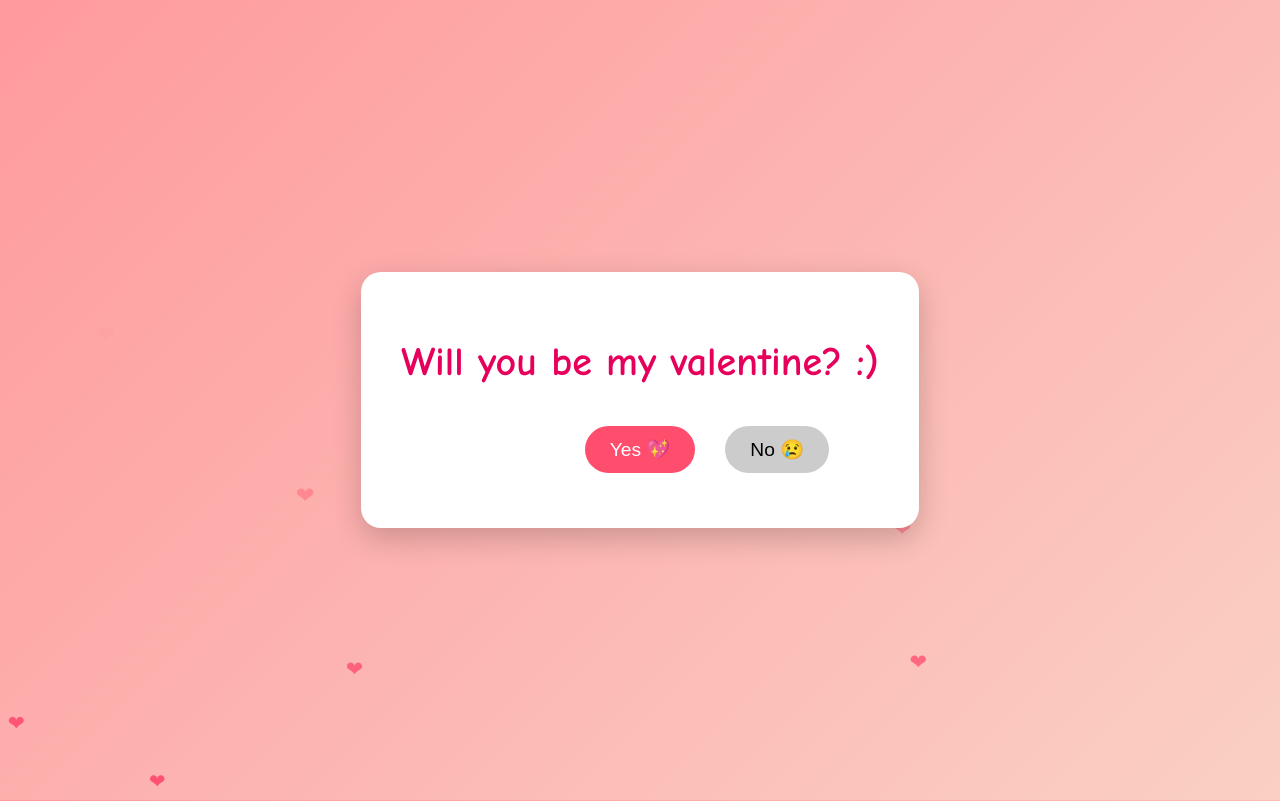
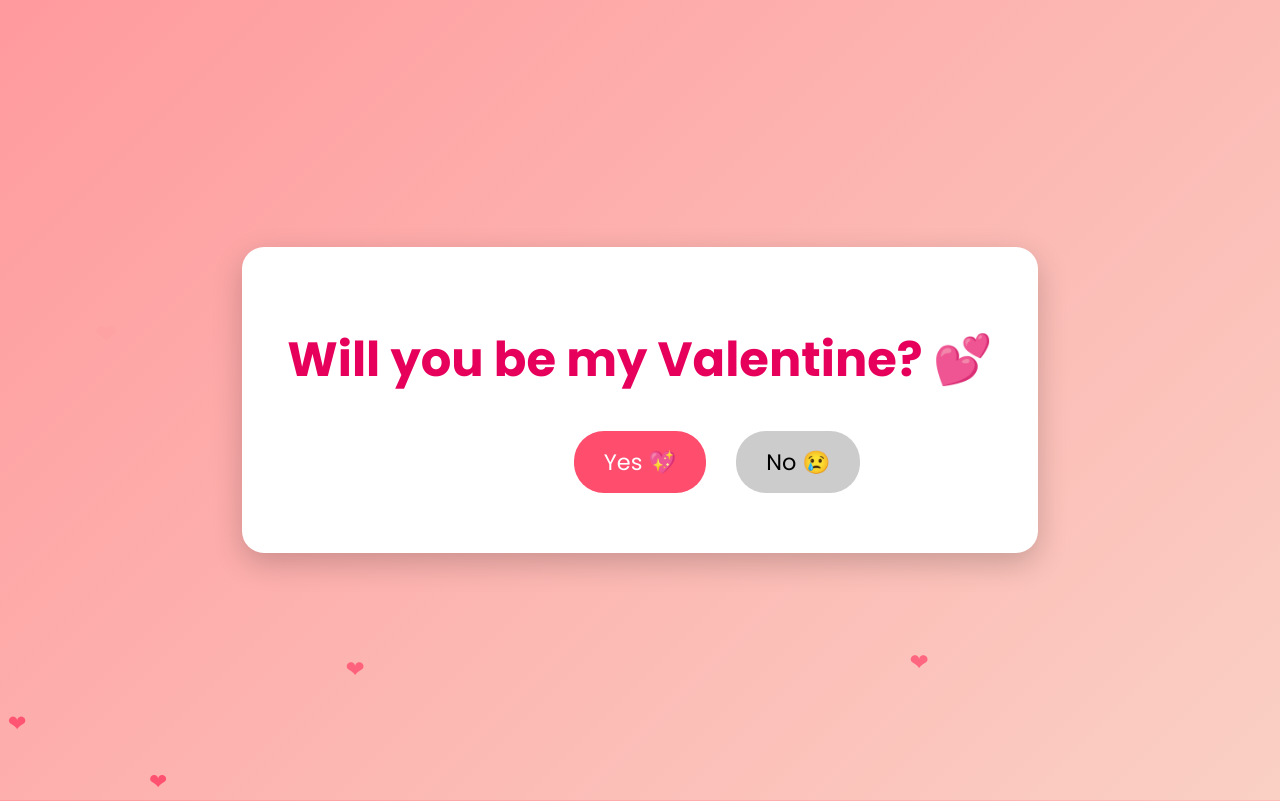
Before and after one commit to Hpathani/Valentine, a plain HTML site: page index.html in a window 1280 px wide. Shown: the top 801 px of the page. Drawn offline with Linux system fonts and the light colour scheme.

Commit message:
index.html

```diff
--- a/index.html
+++ b/index.html
@@ -3,6 +3,10 @@
 <head>
   <meta charset="UTF-8">
   <title>Be My Valentine 💘</title>
+
+  <!-- Google Font -->
+  <link href="https://fonts.googleapis.com/css2?family=Poppins:wght@400;600;700&display=swap" rel="stylesheet">
+
   <style>
     body {
       margin: 0;
@@ -11,15 +15,15 @@
       display: flex;
       justify-content: center;
       align-items: center;
-      font-family: 'Comic Sans MS', cursive;
+      font-family: 'Poppins', sans-serif;
       overflow: hidden;
     }
 
     .container {
       text-align: center;
       background: white;
-      padding: 40px;
-      border-radius: 20px;
+      padding: 45px;
+      border-radius: 22px;
       box-shadow: 0 10px 30px rgba(0,0,0,0.2);
       z-index: 2;
       position: relative;
@@ -27,17 +31,19 @@
 
     h1 {
       color: #e6005c;
-      font-size: 2.5rem;
+      font-size: 3rem;
+      margin-bottom: 20px;
     }
 
     button {
-      font-size: 1.2rem;
-      padding: 12px 25px;
+      font-size: 1.4rem;
+      padding: 14px 30px;
       margin: 15px;
       border: none;
       border-radius: 30px;
       cursor: pointer;
       transition: 0.3s;
+      font-family: 'Poppins', sans-serif;
     }
 
     #yesBtn {
@@ -57,7 +63,7 @@
     .heart {
       position: absolute;
       color: #ff4d6d;
-      font-size: 20px;
+      font-size: 22px;
       animation: float 6s linear infinite;
       opacity: 0.7;
     }
@@ -80,13 +86,23 @@
 <body>
 
   <div class="container">
-    <h1>Will you be my valentine? :)</h1>
+    <h1>Will you be my Valentine? 💕</h1>
     <button id="yesBtn" onclick="yesClicked()">Yes 💖</button>
     <button id="noBtn" onmouseover="moveNo()">No 😢</button>
   </div>
 
   <script>
+    let bgMusic;
+
     function yesClicked() {
+      // Play music after user interaction
+      if (!bgMusic) {
+        bgMusic = new Audio("https://cdn.pixabay.com/download/audio/2022/03/15/audio_6b6d8a4c92.mp3");
+        bgMusic.loop = true;
+        bgMusic.volume = 0.4;
+        bgMusic.play();
+      }
+
       document.body.innerHTML = `
         <div style="
           display:flex;
@@ -94,9 +110,9 @@
           align-items:center;
           height:100vh;
           background:linear-gradient(135deg,#ff9a9e,#fad0c4);
-          font-family:'Comic Sans MS',cursive;
+          font-family:'Poppins',sans-serif;
           text-align:center;">
-          <h1 style="color:#e6005c;font-size:3rem;">
+          <h1 style="color:#e6005c;font-size:3.4rem;">
             Yay!!! 💕🥰<br>
             I knew you’d say YES!
           </h1>
@@ -129,4 +145,4 @@
   </script>
 
 </body>
-  </html>
+</html>
```
